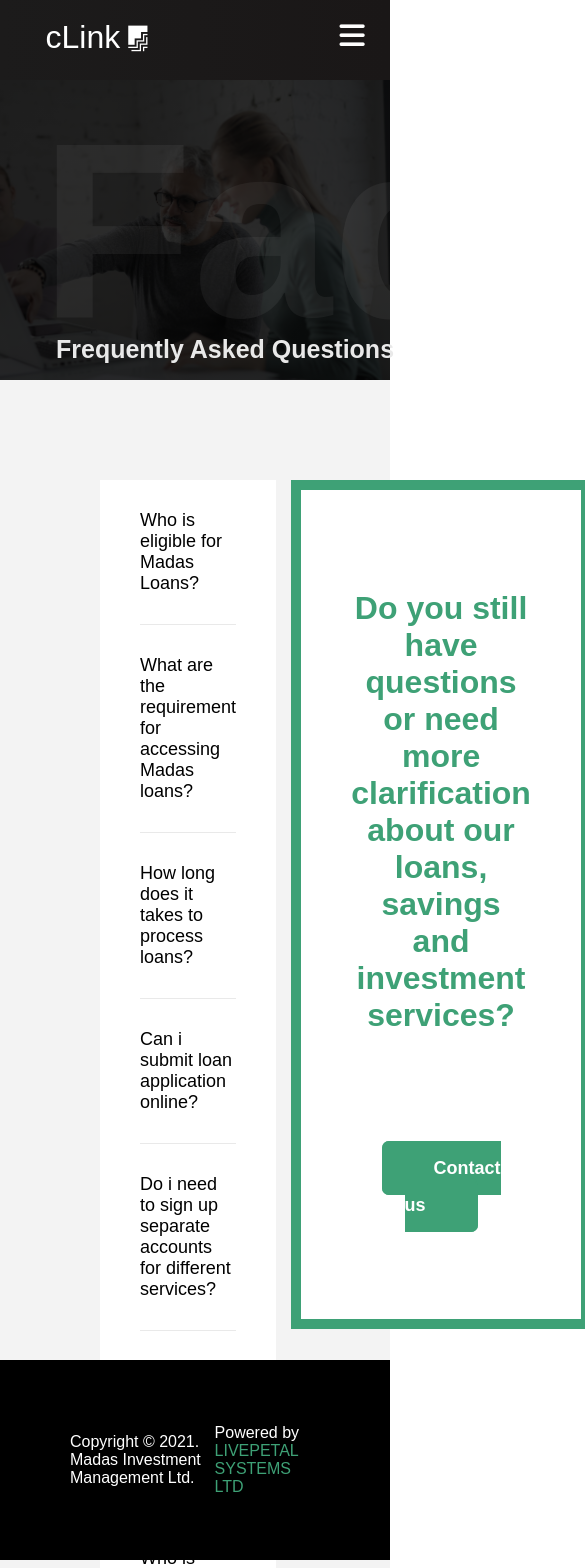
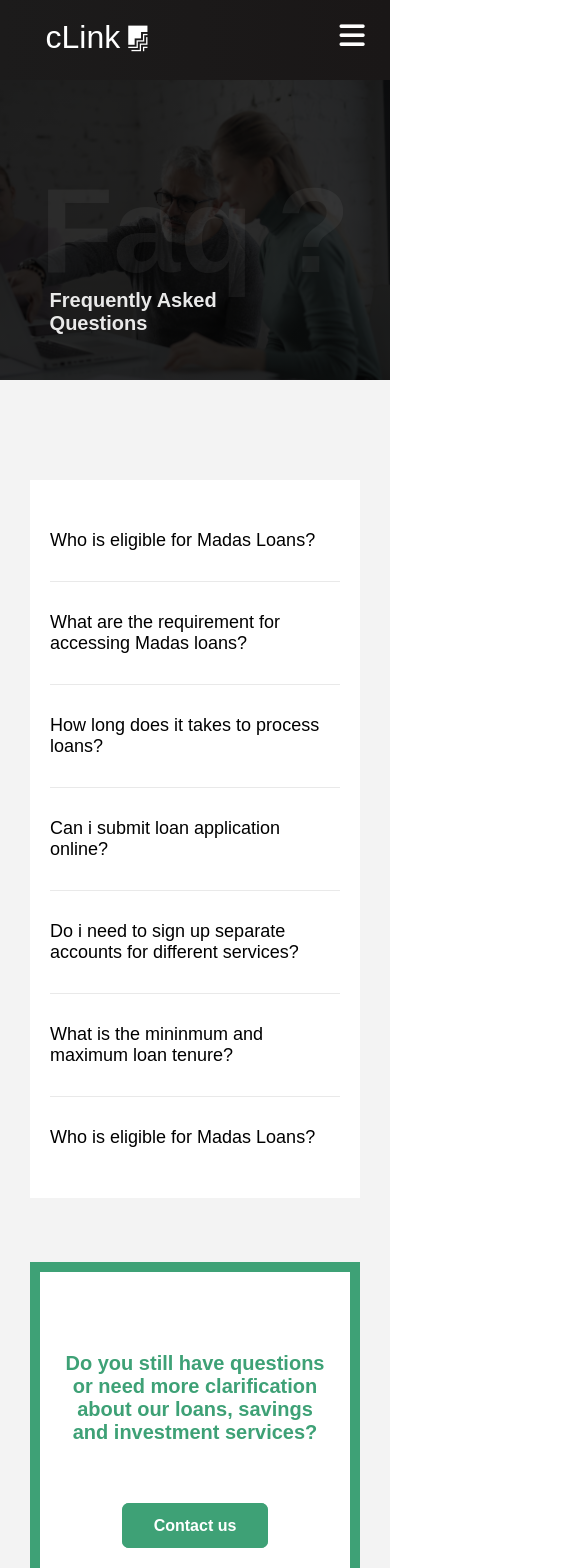
Before and after one commit to Godwindaniel10/Credit-link, a React (Create React App) app: page /faq in a window 390 px wide. Shown: the top 1568 px of the page, 585 px wide, since content can reach past the window. Built offline with nearby package versions, Linux system fonts and the light colour scheme.

Commit message:
mobile design faq

```diff
--- a/src/App.css
+++ b/src/App.css
@@ -1324,10 +1324,13 @@ select{
 @media only screen and (max-width: 600px) {
   .header-container {
     background: linear-gradient(
-      rgba(0, 0, 0, 0.521),
-      rgba(0, 0, 0, 0.45)
-    ), url(./images/header-img-2.jpeg);
+    rgba(0, 0, 0, 0.800),
+    rgba(0, 0, 0, 0.800)
+  ), url(./images/header-img-2.jpeg);
+  background-position: center;
+  background-size: cover;
     padding: 0 40px ;
+    height: 100vh;
   }
   .box1 {
     height: auto;
@@ -1341,11 +1344,21 @@ select{
   .box1 .first-p {
     font-weight: 700;
     font-size: 20px;
+    color: #ffffff;
   }
   .box1 h1 {
-    font-size: 3rem;
-    font-weight: 800;
-  }
+    font-size: 2.5rem;
+    font-weight: 700;
+    /*color: rgba(255, 255, 255, 0);
+    -webkit-text-stroke: 0.2px #fff;*/
+    color: #3ea176;
+  }
+  .box1 .second-p {
+    font-size: 16.5px;
+    line-height: 25px;
+    color: rgb(235, 235, 235);
+  }
+
 
 
   /* main */
@@ -1376,8 +1389,8 @@ select{
     font-size: 20px;
   }
   .first-container .text-container h1 {
-    font-size: 3rem;
-    font-weight: 800;
+    font-size: 2.5rem;
+    font-weight: 700;
   }
   .first-container .box-2 .header {
     font-size: 11px;
@@ -1394,6 +1407,9 @@ select{
   .first-container .box-2 .body a  {
     font-size: 18px;
   }
+  .first-container .text-container .second-p {
+    font-size: 16.5px;
+  }
 
 
 
@@ -1410,7 +1426,7 @@ select{
     font-size: 30px;
   }
   .offer-container .header-text .p2{
-    font-size: 17px;
+    font-size: 16.5px;
     line-height: 30px;
   }
 
@@ -1418,7 +1434,7 @@ select{
 
   /* about */
   .about-container {
-    top: 210rem;
+    top: 207rem;
     padding: 30px;
   }
   .about-container .about-sec1 {
@@ -1455,7 +1471,7 @@ select{
 
   /* why choose us */
   .why-choose-container {
-    top: 285rem;
+    top: 282rem;
     padding: 30px;
   }
   .why-choose-container .wcu1 {
@@ -1571,6 +1587,55 @@ select{
 
 
 
+/* faq section mobile */
+.faq-container .header-intro {
+  left: 0.6rem;
+  top: 8rem;
+  font-size: 20px;
+}
+.faq-container .header-container .faq-header,
+.faq-container .header-container .faq-q
+ {
+  font-size: 120px;
+}
+.faq-container .faq-main-container {
+  display: grid;
+  padding: 100px 30px 250px 30px;
+}
+.faq-container .faq-main-container .question1 {
+  padding: 20px;
+}
+.faq-container .faq-main-container .question2 {
+  margin-top: 4rem;
+}
+.faq-container .faq-main-container .question2 h1 {
+  font-size: 20px;
+  padding: 80px 20px;
+}
+.faq-container .faq-main-container .question2 a {
+  padding: 12px 30px;
+  font-size: 16px;
+}
+
+
+
+
+
+
+.faq-container .faq-main-container .question2 {
+  margin-left: 0;
+}
+
+
+
+
+
+
+
+
+
+
+
 
 
   /* footer */
@@ -1586,4 +1651,19 @@ select{
   .footer .powered {
     font-size: 14px;
   }
-}
+
+
+  /* footer */
+.footer-faq{
+  top: 115rem;
+  display: grid;
+  padding: 30px;
+  text-align: center;
+}
+.footer-faq .copyright{
+  font-size: 15px;
+}
+.footer-faq .powered{
+  font-size: 14px;
+}
+}
--- a/src/components/pages/Faq.js
+++ b/src/components/pages/Faq.js
@@ -26,7 +26,7 @@ export default function Faq() {
 
           <div className="text1">
             <p className="head-text">Who is eligible for Madas Loans?</p>
-            {/*<button onClick={shoot}>Take the shot!</button>*/}
+
             <p className="body-text" id="body-text-1">Salary earners, businessmen/women, people who can demonstrate capacity to repay their loans without tress.</p>
           </div>
           <div className="text2">
```
